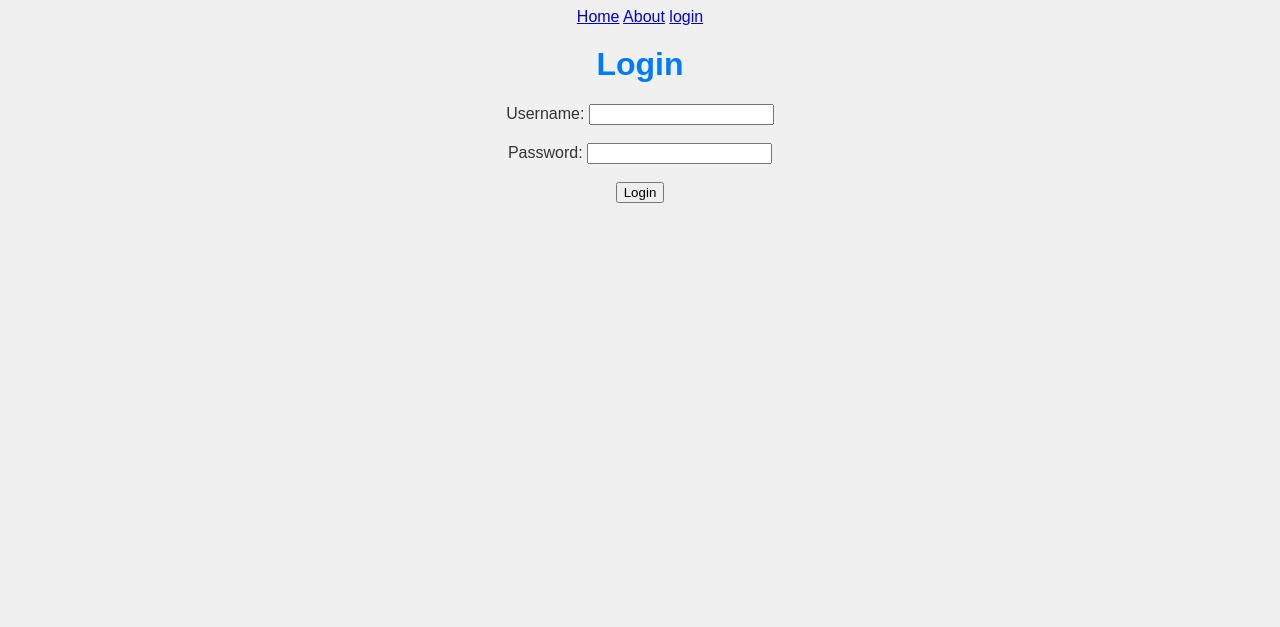
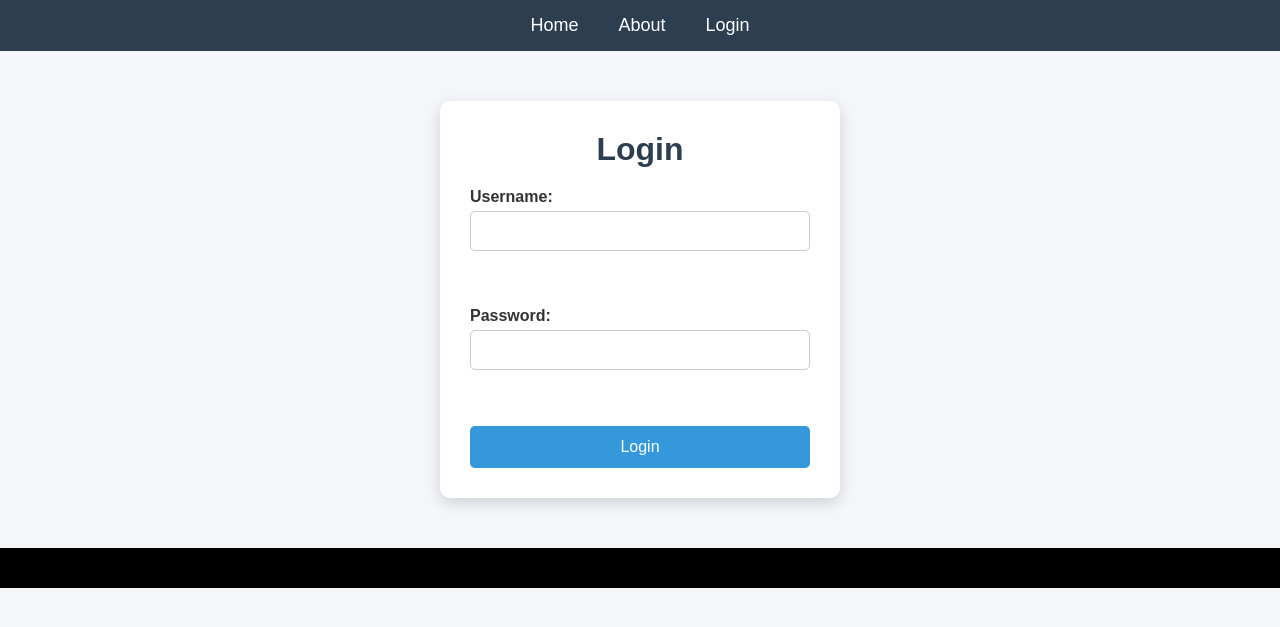
Before and after one commit to Krithin742/flask_basics, a Flask app: page /login in a window 1280 px wide. Shown: the top 627 px of the page. Run offline with Flask 3, Linux system fonts and the light colour scheme.

Commit message:
change the style of css , create a box for login

```diff
--- a/app.py
+++ b/app.py
@@ -1,6 +1,7 @@
 from flask import Flask , render_template,request
  #importing flask module and render_template function
 app = Flask(__name__) #application instance
+
 @app.route('/') #index route
 def home(): #route function
     return render_template("home.html") #rendering the base.html template
@@ -12,6 +13,7 @@ def about():
 @app.route('/contact')
 def contact():
     return render_template("index.html",name="Rithin",age=21)
+
 @app.route('/jinja-basics')
 def home_page():
     user_name = "Rithin"
--- a/static/style.css
+++ b/static/style.css
@@ -1,10 +1,135 @@
+*{
+    margin:0;
+    padding:0;
+    box-sizing:border-box;
+    font-family:Arial, Helvetica, sans-serif;
+}
+
 body{
-    background-color: #f0f0f0;
-    font-family: Arial, sans-serif;
-    color: #333;
-    text-align: center;
+    background:#f4f6f9;
+    color:#333;
 }
+
+.content{
+    width:80%;
+    margin:40px auto;
+    text-align:center;
+}
+
 h1{
-    color: #007BFF;
-    margin-top: 20px;
+    color:#2c3e50;
+    margin-bottom:20px;
 }
+
+p{
+    font-size:18px;
+    line-height:1.6;
+    color:#555;
+}
+
+.home-section{
+    background:white;
+    padding:40px;
+    border-radius:10px;
+    box-shadow:0 5px 10px rgba(0,0,0,.1);
+}
+.about-section{
+    background:white;
+    padding:40px;
+    border-radius:10px;
+    box-shadow:0 5px 10px rgba(0,0,0,.1);
+}
+
+
+
+.login{
+    width:400px;
+    margin:50px auto;
+    background:white;
+    padding:30px;
+    border-radius:10px;
+    box-shadow:0 5px 15px rgba(0,0,0,.15);
+}
+
+.login h1{
+    margin-bottom:20px;
+}
+
+.login form{
+    display:flex;
+    flex-direction:column;
+}
+
+.login label{
+    text-align:left;
+    margin-bottom:5px;
+    font-weight:bold;
+}
+
+.login input[type="text"]{
+    padding:10px;
+    margin-bottom:20px;
+    border:1px solid #ccc;
+    border-radius:5px;
+    font-size:16px;
+}
+.login input[type="password"]{
+    padding:10px;
+    margin-bottom:20px;
+    border:1px solid #ccc;
+    border-radius:5px;
+    font-size:16px;
+}
+
+.login input[type="submit"]{
+    padding:12px;
+    border:none;
+    background:#3498db;
+    color:white;
+    font-size:16px;
+    border-radius:5px;
+    cursor:pointer;
+    transition:.3s;
+}
+
+.login input[type="submit"]:hover{
+    background:#5890b5;
+}
+
+
+
+.bottom{
+    background:rgb(0, 0, 0);
+    color:white;
+    text-align:center;
+    padding:20px;
+    margin-top:50px;
+}
+
+.bottom h1{
+    color:white;
+    font-size:22px;
+}
+
+.bottom p{
+    color:#ddd;
+}
+
+.navbar {
+    display: flex;
+    justify-content: center;
+    align-items: center;
+    gap: 40px;
+    background-color: #2c3e50;
+    padding: 15px;
+}
+
+.navbar a {
+    color: white;
+    text-decoration: none;
+    font-size: 18px;
+}
+
+.navbar a:hover {
+    color: #3498db;
+}
--- a/templates/base.html
+++ b/templates/base.html
@@ -5,15 +5,22 @@
     <link rel="stylesheet" href="{{ url_for('static', filename='style.css') }}">
 </head>
 <body>
-       <nav>
-            <class="navbar">
+
+    <nav class="navbar">
         <a href="/">Home</a>
         <a href="/about">About</a>
-                <a href="/login">login</a>
-            </class>
+        <a href="/login">Login</a>
     </nav>
+
     <div class="content">
         {% block content %}
         {% endblock %}
     </div>
+
+    <div class="bottom">
+        {% block bottom %}
+        {% endblock %}
+    </div>
+
 </body>
+</html>
--- a/templates/home.html
+++ b/templates/home.html
@@ -6,3 +6,7 @@
     <h1>Welcome to the Home Page</h1>
     <p>This is the content of the home page.</p>
 {% endblock %}
+ {% block bottom %}
+     <h1>Footer Section</h1>
+     <p>This is the footer content.</p>
+{% endblock  %}
--- a/templates/login.html
+++ b/templates/login.html
@@ -4,6 +4,7 @@
         Login Page
     {% endblock %}
     {% block content %}
+    <div class="login">
         <h1>Login</h1>
         <form action="/login" method="post">
             <label for="username">Username:</label>
@@ -12,4 +13,5 @@
             <input type="password" id="password" name="password" required><br><br>
             <input type="submit" value="Login">
         </form>
+    </div>
     {% endblock %}
```
Lines whose indentation alone changed are shown as unchanged.
